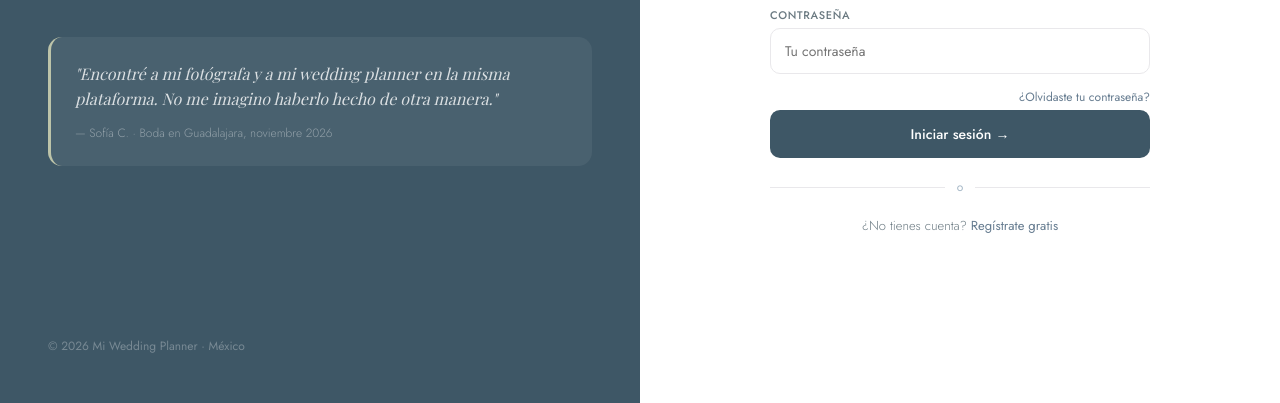
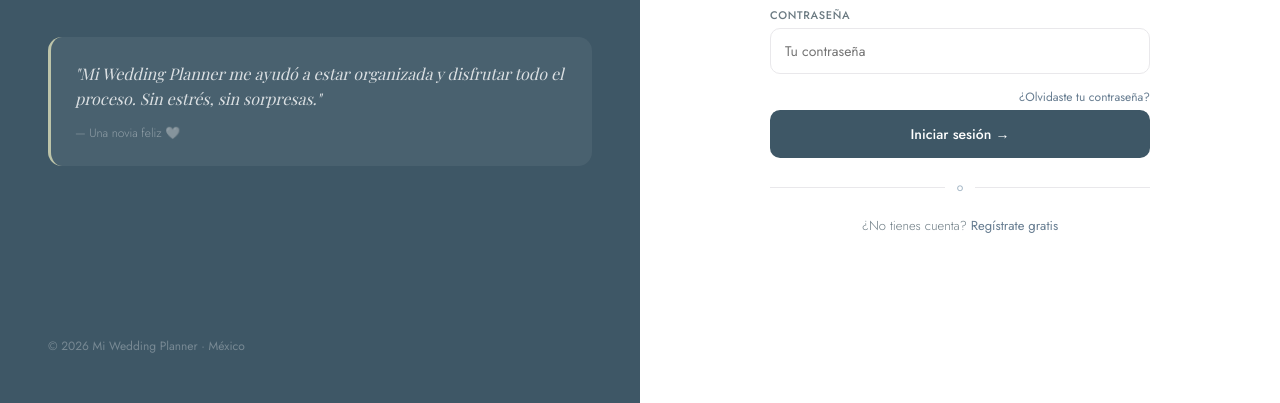
Before and after one commit to ceciarreolam-design/miweddingplanner, a plain HTML site: page login.html in a window 1280 px wide. Shown: the part 397-800 px from the top of the page. Drawn offline with nearby package versions, Linux system fonts and the light colour scheme; a web font is replaced by a local one.

Commit message:
Add files via upload

```diff
--- a/login.html
+++ b/login.html
@@ -97,8 +97,8 @@
       <h1 class="left-title">Bienvenida<br>de <em>vuelta.</em></h1>
       <p class="left-sub">Tu boda te está esperando. Retoma tu planeación justo donde la dejaste — tu checklist, presupuesto y proveedores favoritos están todos aquí.</p>
       <div class="left-testimonial">
-        <p class="left-quote">"Encontré a mi fotógrafa y a mi wedding planner en la misma plataforma. No me imagino haberlo hecho de otra manera."</p>
-        <div class="left-author">— Sofía C. · Boda en Guadalajara, noviembre 2026</div>
+        <p class="left-quote">"Mi Wedding Planner me ayudó a estar organizada y disfrutar todo el proceso. Sin estrés, sin sorpresas."</p>
+        <div class="left-author">— Una novia feliz 🤍</div>
       </div>
     </div>
     <div class="left-footer">© 2026 Mi Wedding Planner · México</div>
```
